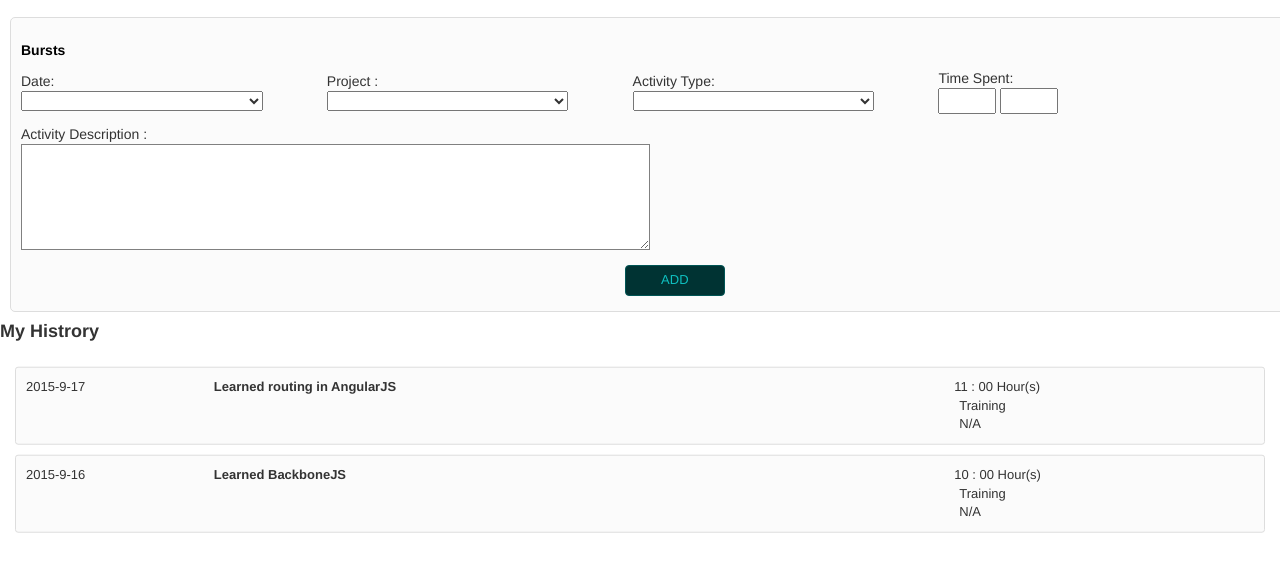
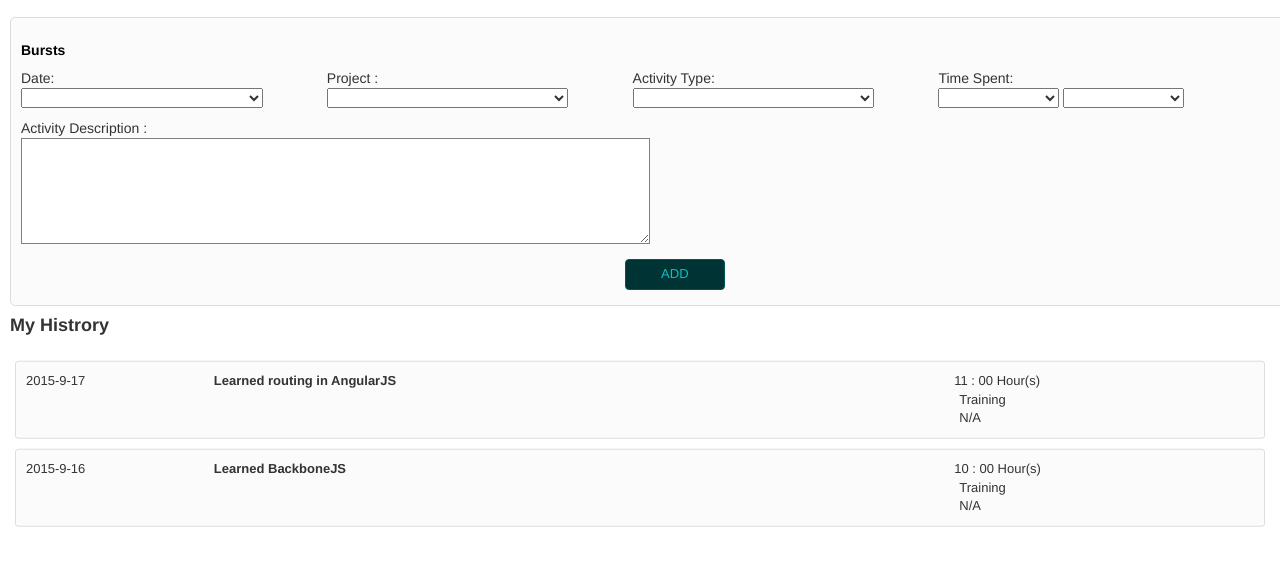
Before and after one commit to abinthaha/StatusReport-Angular, a plain HTML site: page index.html at #/status in a window 1280 px wide. Shown: the part 138-710 px from the top of the page. Drawn offline with nearby package versions, Linux system fonts and the light colour scheme; some packages are replaced by stand-ins of ours.

Commit message:
Hours and Minutes fixed

```diff
--- a/app/controller/statusController.js
+++ b/app/controller/statusController.js
@@ -10,8 +10,26 @@ spaceApp.controller('statusController', function($scope) {
         console.log(data);
     });
 
+    $scope.hours = [];
+    //Creating hours
+    var i =1;
+    for(i=1; i<25; i++)
+    {
+        $scope.hours.push({id: i, value: i});
+    }
+
+    $scope.mints = [];
+    //Creating hours
+    i =1;
+    for(i=1; i<4; i++)
+    {
+        $scope.mints.push({id: i, value: i*15});
+    }
+
+    console.log($scope.hours);
+    //Creating Minutes
+
     //Injecting Dates to the date column
-
     $scope.date = [];
 
     var curr = new Date(); // get current date
@@ -20,7 +38,7 @@ spaceApp.controller('statusController', function($scope) {
     var startDate = new Date(curr.setDate(first));
     startDate = "" + startDate.getFullYear() +"-" +(startDate.getMonth() + 1) + "-" + startDate.getDate() ;
 
-    var i = 0;
+    i = 0;
 
     for(i=0; i<7;i++)
     {
--- a/app/views/dailyStatus.html
+++ b/app/views/dailyStatus.html
@@ -32,19 +32,23 @@
         <div class="form_div">
             Project :<br/>
             <select ng-model="getPro"
-                ng-options="project as project.title for project in projects">
+                ng-options="project as project.title for project in projects" id="projct">
             </select>
         </div>
         <div class="form_div">
             Activity Type:<br/>
             <select ng-model="getType"
-                ng-options="type as type.title for type in types">
+                ng-options="type as type.title for type in types" id="type">
             </select>
         </div>
         <div class="form_div">
             Time Spent:<br/>
-                <input type="number" min="1" max="24" ng-model="gethours">
-                <input type="number" min="00" max="45" step="15" ng-model="getMints">
+                <select ng-model="gethours"
+                    ng-options="hour as hour.value for hour in hours" id="hour">
+                </select>
+                <select ng-model="getMints"
+                    ng-options="mint as mint.value for mint in mints" id="minuts">
+                </select>
         </div>
         Activity Description :<br/>
             <textarea required id="activity_descr" rows="5" cols="60" ng-model="getDescription"></textarea >
--- a/assets/scss/input.scss
+++ b/assets/scss/input.scss
@@ -67,6 +67,13 @@ header {
                 border: 1px solid #81bbe7;
                 outline: none;
             }
+        }
+        #hour{
+            width: 40%;
+        }
+
+        #minuts{
+            width: 40%;
         }
 
         #dateWork {
```
Also changed, not shown: assets/css/styles.css, 1 other file.
